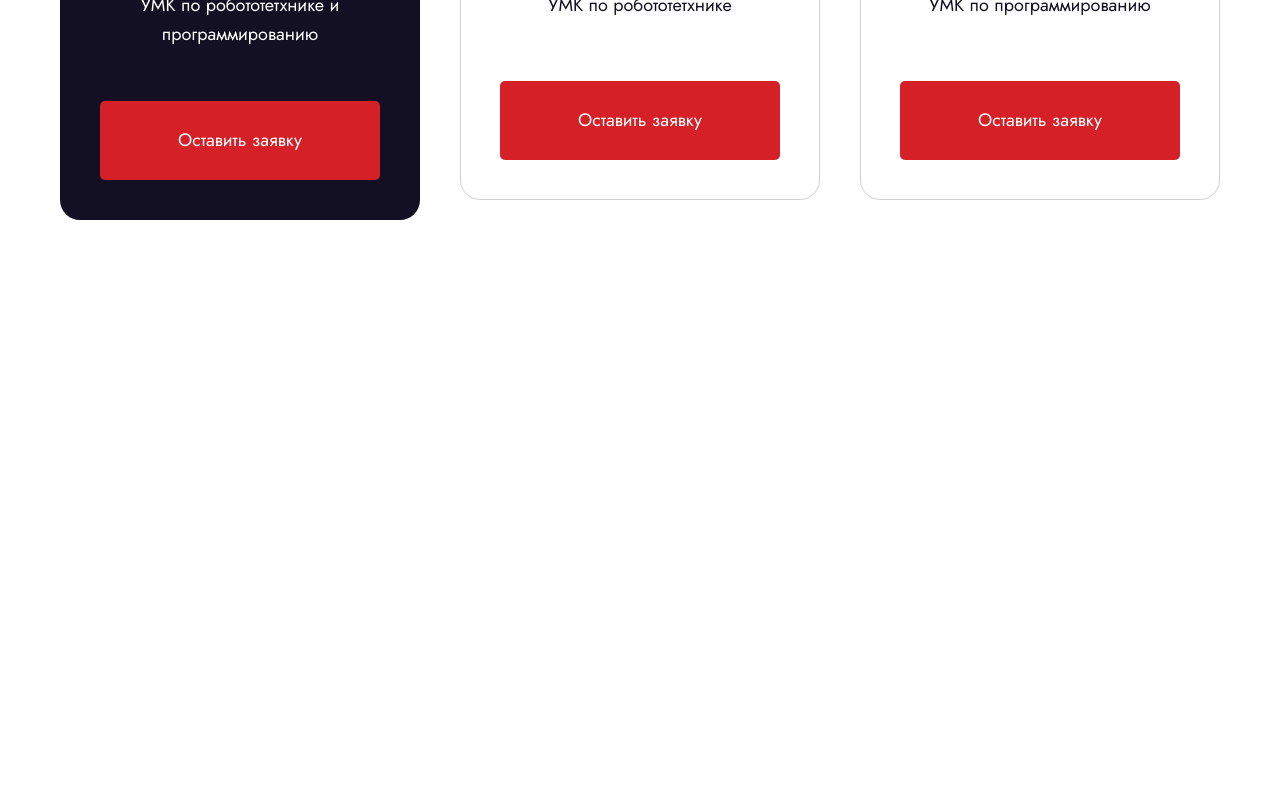
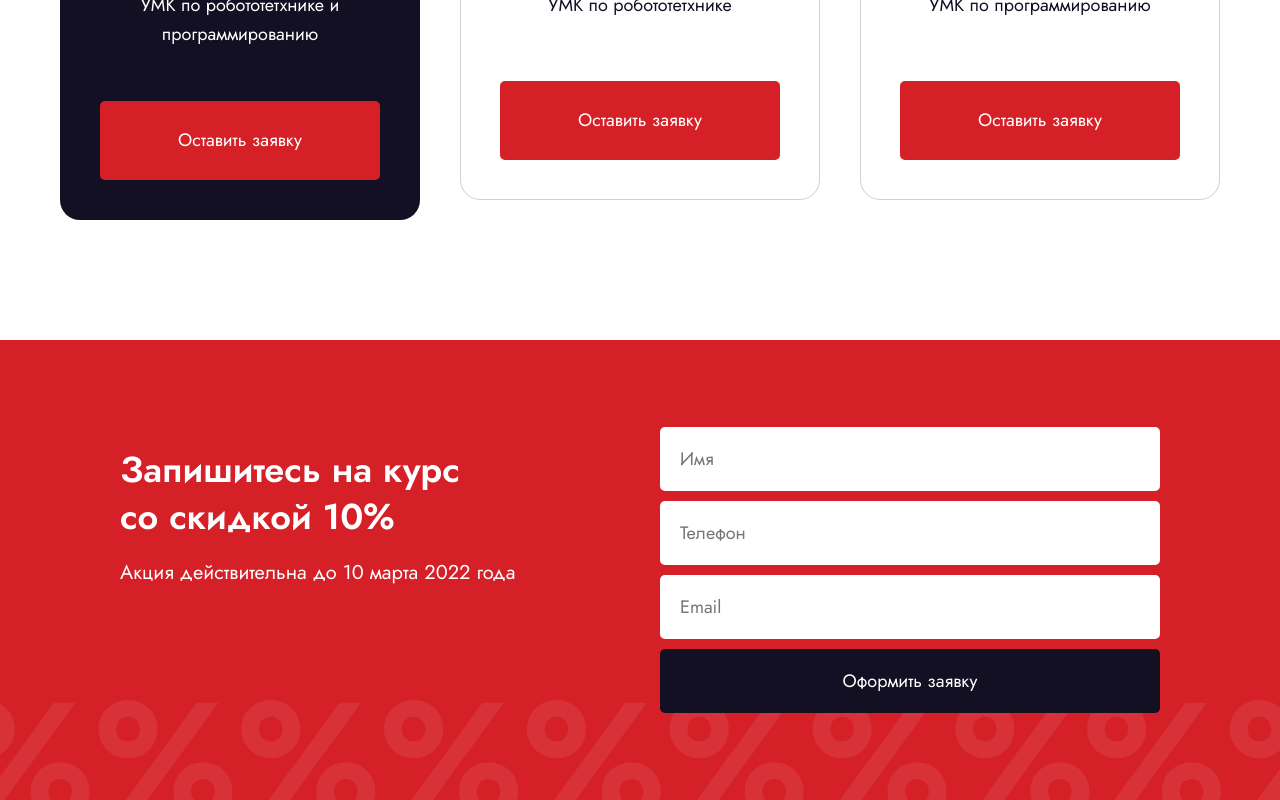
Before and after one commit to julesadikhanyan/robo-school, a plain HTML site: page index.html in a window 1280 px wide. Shown: the part 3690-4490 px from the top of the page. Before the commit the page ends 4030 px from the top, so only its background shows below. Drawn offline with Linux system fonts and the light colour scheme.

Commit message:
Create form section

```diff
--- a/index.html
+++ b/index.html
@@ -152,6 +152,20 @@
                 </ul>
             </div>
         </section>
+        <section class="form-section">
+            <div class="form-grid grid">
+                <div class="form-info">
+                    <h2 class="form-info__title">Запишитесь на курс со&nbsp;скидкой 10%</h2>
+                    <p class="form-info__description">Акция действительна до 10 марта 2022 года</p>
+                </div>
+                <div class="form-container">
+                    <input class="form-input" placeholder="Имя">
+                    <input class="form-input" placeholder="Телефон">
+                    <input class="form-input" placeholder="Email">
+                    <button class="form-button">Оформить заявку</button>
+                </div>
+            </div>
+        </section>
     </main>
 </body>
 </html>
--- a/style.css
+++ b/style.css
@@ -239,7 +239,7 @@ ul {
 }
 
 .price-list {
-    height: 500px;
+    min-height: 460px;
 }
 
 .price-item {
@@ -301,3 +301,63 @@ ul {
 .price-item__button.inactive {
     color: #FFFFFF;
 }
+
+.form-section {
+    background-color: #D52027;
+    background-image: url(img/form-bg-image.svg);
+    background-position: bottom;
+    background-repeat: no-repeat;
+    background-size: cover;
+}
+
+.form-grid {
+    padding: 87px 60px;
+    box-sizing: border-box;
+}
+
+.form-info, .form-container {
+    grid-column: span 6;
+}
+
+.form-info {
+    padding-top: 19px;
+}
+
+.form-info__title {
+    font-size: 36px;
+    line-height: 47px;
+    padding-bottom: 20px;
+}
+
+.form-info__description {
+    font-size: 20px;
+    line-height: 26px;
+}
+
+.form-input {
+    display: block;
+    width: 100%;
+    min-height: 64px;
+    border: none;
+    border-radius: 5px;
+    margin-bottom: 10px;
+    font-family: inherit;
+    font-size: 18px;
+    line-height: 26px;
+    color: #282944B2;
+    padding: 19px 20px;
+    box-sizing: border-box;
+}
+
+.form-input:focus {
+    outline: none;
+}
+
+.form-button {
+    width: 100%;
+    min-height: 64px;
+    background-color: #141024;
+    border-radius: 5px;
+    font-size: 18px;
+    line-height: 26px;
+}
```
Also changed, not shown: img/form-bg-image.svg (added).
